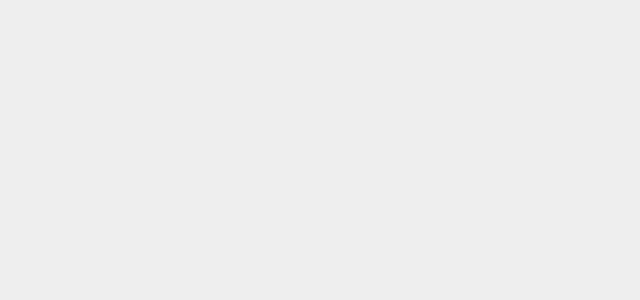
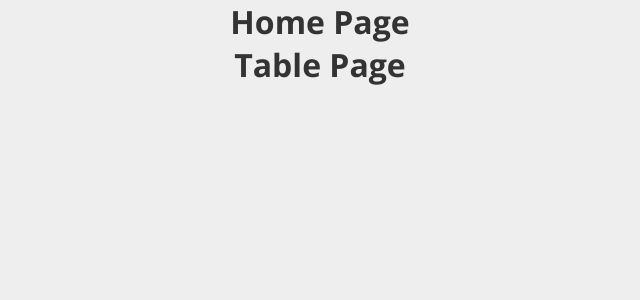
Before and after one commit to RamadanEmin/Sirma_Academy_September-2023, a React (Create React App) app in the folder React_basketball_statistics/: page / in a window 1280 px wide. Shown: the top 300 px of the page, without its empty margins (320-960 px from the left). Built offline with nearby package versions, Linux system fonts and the light colour scheme.

Commit message:
Create pages and Tables components

```diff
--- a/React_basketball_statistics/src/App.css
+++ b/React_basketball_statistics/src/App.css
@@ -0,0 +1,3 @@
+.App {
+  text-align: center;
+}
--- a/React_basketball_statistics/src/App.js
+++ b/React_basketball_statistics/src/App.js
@@ -1,9 +1,12 @@
 import './App.css';
+import HomePage from './components/pages/HomePage';
+import TablesPage from './components/pages/TablesPage';
 
 function App() {
     return (
         <div className="App">
-
+            <HomePage />
+            <TablesPage />
         </div>
     );
 }
--- /dev/null
+++ b/React_basketball_statistics/src/components/pages/HomePage.jsx
@@ -0,0 +1,10 @@
+const HomePage = () => {
+
+    return (
+        <div className="App">
+            <h1>Home Page</h1>
+        </div>
+    );
+};
+
+export default HomePage;
--- /dev/null
+++ b/React_basketball_statistics/src/components/pages/TablesPage.jsx
@@ -0,0 +1,9 @@
+const TablesPage = () => {
+    return (
+        <div className="App">
+            <h1>Table Page</h1>
+        </div>
+    );
+};
+
+export default TablesPage;
```
Also changed, not shown: React_basketball_statistics/src/components/templates/BestPlayerInTheTeamBasedPointsScoredTable.jsx (added, +10 -0 lines), React_basketball_statistics/src/components/templates/MostPointsScoredByTeamTable.jsx (added, +10 -0 lines), React_basketball_statistics/src/components/templates/MostPointsScoredInAllGamesTable.jsx (added, +10 -0 lines), React_basketball_statistics/src/components/templates/MostPointsScoredInOneGameTable.jsx (added, +10 -0 lines), React_basketball_statistics/src/components/templates/ScoredPointsBasedOnPlayingTimeTable.jsx (added, +10 -0 lines), React_basketball_statistics/src/components/templates/UnsortedTable.jsx (added, +10 -0 lines).
